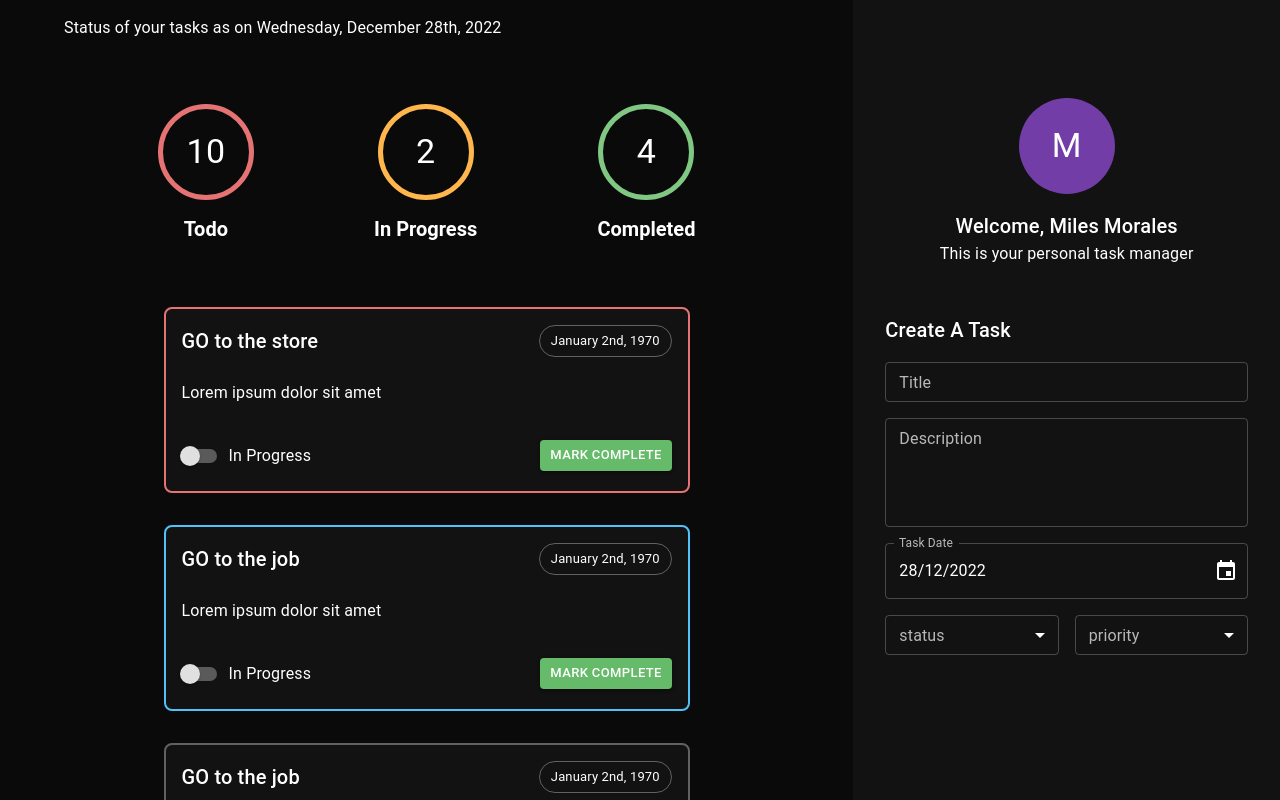
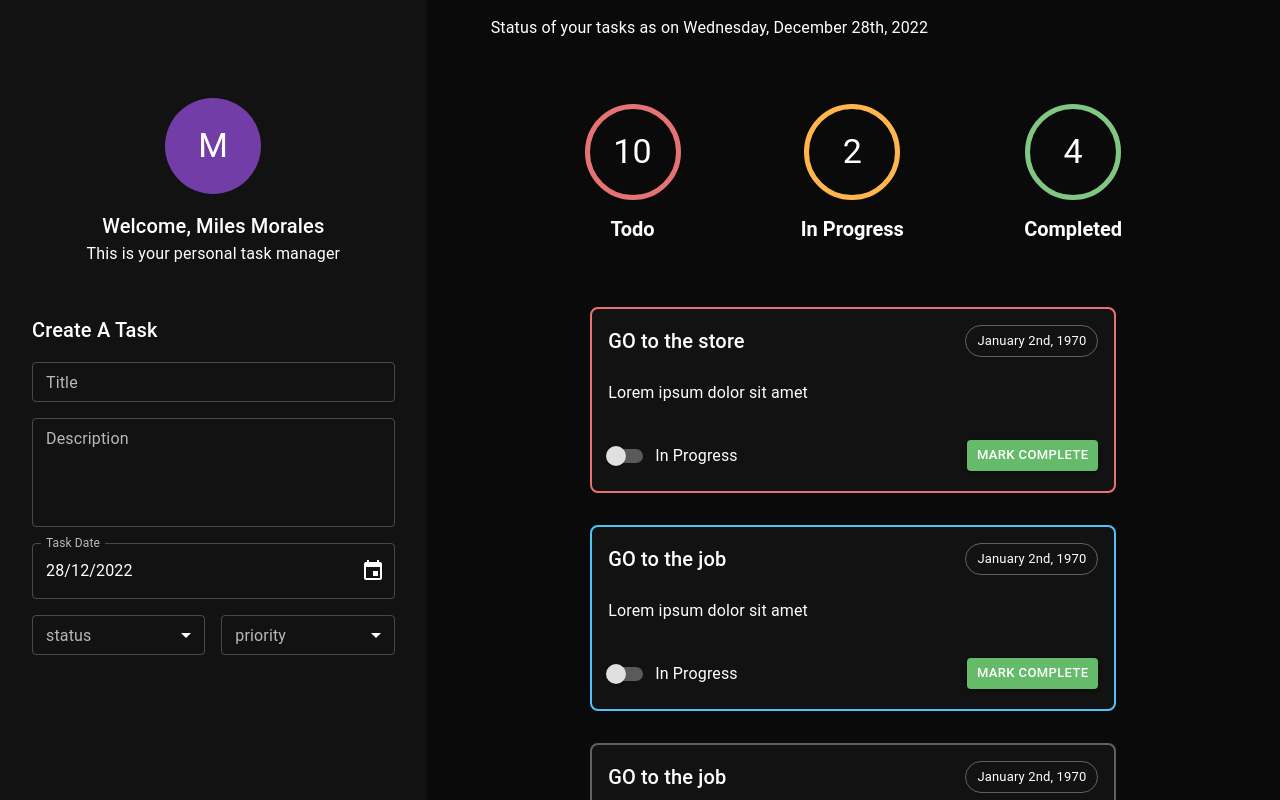
Before and after one commit to qbixmex/Todo-React, a React (Create React App) app: page / in a window 1280 px wide. Shown: the top 800 px of the page. Built offline with nearby package versions, Linux system fonts and the light colour scheme.

Commit message:
styles-fixed-and-layout-reordered

```diff
--- a/package.json
+++ b/package.json
@@ -1,6 +1,6 @@
 {
   "name": "todo-react",
-  "version": "1.0.0",
+  "version": "1.0.1",
   "private": true,
   "dependencies": {
     "@emotion/react": "^11.10.5",
--- a/src/pages/dashboard/dashboard.styles.ts
+++ b/src/pages/dashboard/dashboard.styles.ts
@@ -1,8 +1,5 @@
 export const sidebarStyles = {
   height: '100vh',
-  position: 'fixed',
-  right: 0,
-  top: 0,
   width: '100%',
   backgroundColor: 'background.paper',
   display: 'flex',
--- a/src/pages/dashboard/dashboard.tsx
+++ b/src/pages/dashboard/dashboard.tsx
@@ -5,8 +5,8 @@ import { Sidebar, TaskArea } from '../../components';
 export const Dashboard: FC = (): ReactElement => {
   return (
     <Grid container minHeight="100vh" p={0} m={0}>
+      <Sidebar />
       <TaskArea />
-      <Sidebar />
     </Grid>
   );
 };
```
